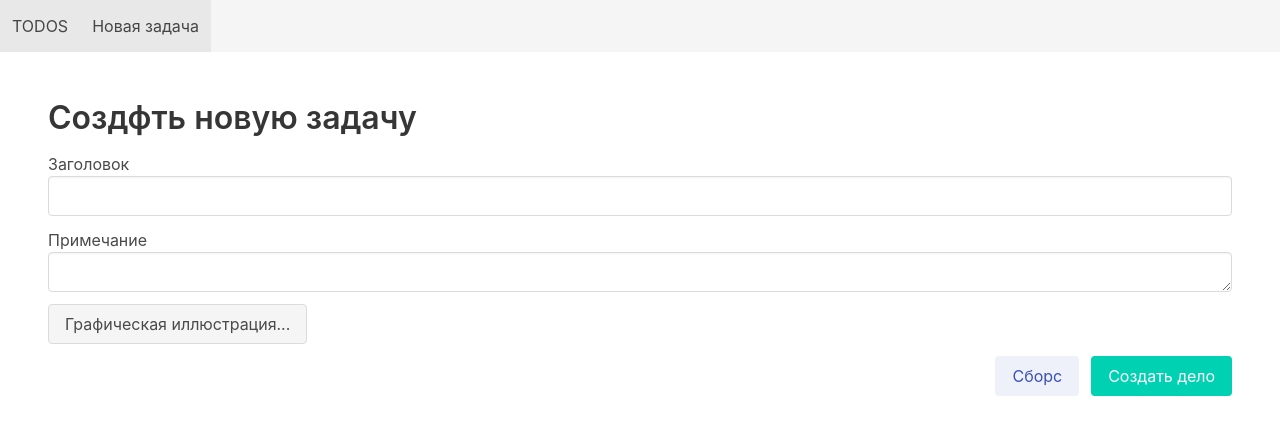
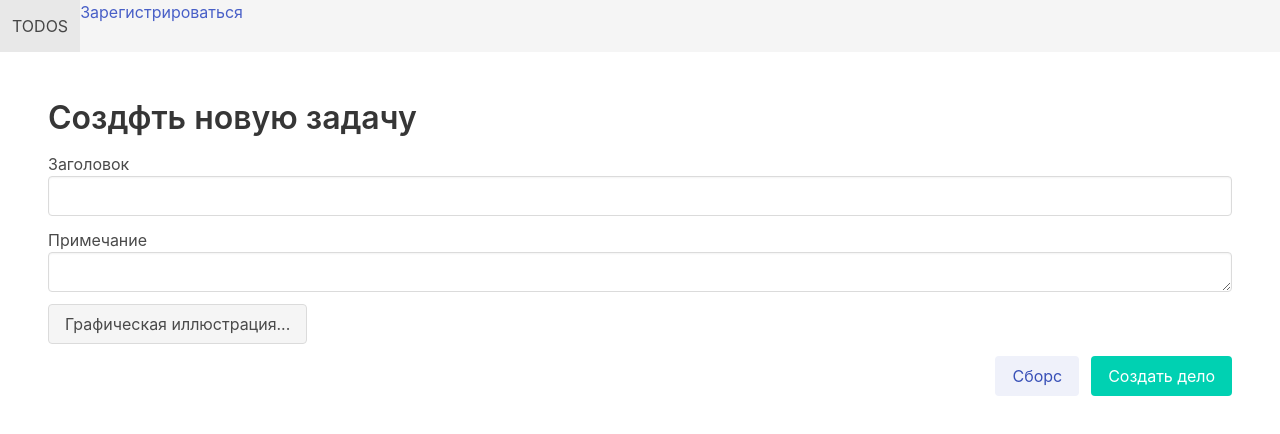
Before and after one commit to PidzhakovIlya/todos, a React (Create React App) app: page /#/add in a window 1280 px wide. Shown: the top 434 px of the page. Built offline with nearby package versions, Linux system fonts and the light colour scheme; no server answers.

Commit message:
registration of new Users

```diff
--- a/src/App.tsx
+++ b/src/App.tsx
@@ -3,6 +3,10 @@ import {Todolist} from "./Todolist";
 import {TodoAdd} from "./components/TodoAdd";
 import {HashRouter, NavLink, Route, Routes} from "react-router-dom";
 import {TodoDetail} from "./components/TodoDetail";
+import {getAuth, onAuthStateChanged} from "firebase/auth";
+import firebaseApp from "./firebase";
+import {FormDataType, Register} from "./components/Register/Register";
+
 
 const date1 = new Date(2024, 3, 14, 14, 5)
 const date2 = new Date(2024, 3, 14, 15, 5)
@@ -11,6 +15,7 @@ export type InitialDataType = Array<TaskType>
 export type InitialStateType = {
     data: Array<TaskType>,
     showMenu: boolean
+    currentUser: undefined | FormDataType | null
 }
 
 export type TaskType = {
@@ -41,23 +46,56 @@ const initialData: InitialDataType = [
     }
 ]
 
+export interface Root {
+    uid: string
+    email: string
+    emailVerified: boolean
+    isAnonymous: boolean
+    providerData: ProviderDaum[]
+    stsTokenManager: StsTokenManager
+    createdAt: string
+    lastLoginAt: string
+    apiKey: string
+    appName: string
+}
+
+export interface ProviderDaum {
+    providerId: string
+    uid: string
+    displayName: any
+    email: string
+    phoneNumber: any
+    photoURL: any
+}
+
+export interface StsTokenManager {
+    refreshToken: string
+    accessToken: string
+    expirationTime: number
+}
+
 
 class App extends React.Component<any, InitialStateType> {
-    state: InitialStateType
+    // state: InitialStateType
 
     constructor(props: any) {
         super(props);
-        this.state = {data: initialData, showMenu: false}
+        this.state = {data: initialData, showMenu: false, currentUser: undefined}
         this.setDown = this.setDown.bind(this)
         this.delete = this.delete.bind(this)
         this.add = this.add.bind(this)
         this.showMenu = this.showMenu.bind(this)
         this.getDeed = this.getDeed.bind(this)
+        this.authStateChanged = this.authStateChanged.bind(this)
+    }
+
+    authStateChanged(user:FormDataType | null ) {
+        this.setState((state) => ({currentUser: user}))
     }
 
     getDeed(key: number) {
-            key = +key;
-            return this.state.data.find(d => d.key === key)
+        key = +key;
+        return this.state.data.find(d => d.key === key)
     }
 
     showMenu(e: MouseEvent<HTMLAnchorElement | HTMLDivElement>) {
@@ -81,6 +119,17 @@ class App extends React.Component<any, InitialStateType> {
         this.setState((state: InitialStateType) => ({}))
     };
 
+    componentDidMount() {
+         // firebase.auth().onAuthStateChanged((user)=> {
+         //     debugger
+         //             if (user) {
+         //                 this.authStateChanged(user)
+         //             }
+         //
+         //         } )
+        onAuthStateChanged(getAuth(firebaseApp), this.authStateChanged)
+    }
+
     render() {
         return (
 
@@ -90,7 +139,7 @@ class App extends React.Component<any, InitialStateType> {
                         <NavLink to='/'
                                  className={({isActive}) =>
                                      'navbar-item is-uppercase' + (isActive ? ' is-active' : '')}>
-                            Todos
+                            {this.state.currentUser ? this.state.currentUser.email : 'Todos'}
                         </NavLink>
                         <a href='/'
                            className={this.state.showMenu ? 'navbar-burger is-active' : 'navbar-burger'}
@@ -103,11 +152,15 @@ class App extends React.Component<any, InitialStateType> {
                     <div className={this.state.showMenu ? "navbar-menu is-active" : 'navbar-menu'}
                          onClick={this.showMenu}>
                         <div className="navbar-start">
-                            <NavLink to='/add' className={({isActive}) => 'navbar-item' + (isActive ?
-                                ' is-active' : '')}>
-                                Новая задача
-                            </NavLink>
-
+                            {this.state.currentUser &&
+                                <NavLink to='/add' className={({isActive}) => 'navbar-item' + (isActive ?
+                                    ' is-active' : '')}>
+                                    Новая задача
+                                </NavLink>}
+                            {!this.state.currentUser && <NavLink to='/register' className={({isActive}) =>
+                                'navbar-item' + isActive ? ' isActive' : ''}>
+                                Зарегистрироваться
+                            </NavLink>}
                         </div>
 
                     </div>
@@ -123,6 +176,7 @@ class App extends React.Component<any, InitialStateType> {
                                                            delete={this.delete}/>}/>
                         <Route path='/add' element={<TodoAdd add={this.add}/>}/>
                         <Route path='/:key' element={<TodoDetail getDeed={this.getDeed}/>}/>
+                        <Route path='/register' element={<Register currentUser={this.state.currentUser}/>}/>
                     </Routes>
                 </main>
             </HashRouter>
--- a/src/auth/auth.ts
+++ b/src/auth/auth.ts
@@ -1,12 +1,13 @@
 import {getAuth, createUserWithEmailAndPassword} from 'firebase/auth'
 
-type RegisterPropsType = {
+export type RegisterPropsType = {
     email:string
     password:string
 }
 
-export async function register( email:string, password:string) {
+export async function register( email:string| null , password?:string) {
     try {
+    if(email && password){
     const oUC = await createUserWithEmailAndPassword(
         getAuth(),
         email,
@@ -14,6 +15,8 @@ export async function register( email:string, password:string) {
     )
     return oUC.user;
 }
+
+    }
     catch (err:any){
         return err.code
     }
```
Also changed, not shown: src/components/Register/Register.tsx (+4 -3 lines). Lines whose indentation alone changed are shown as unchanged.
